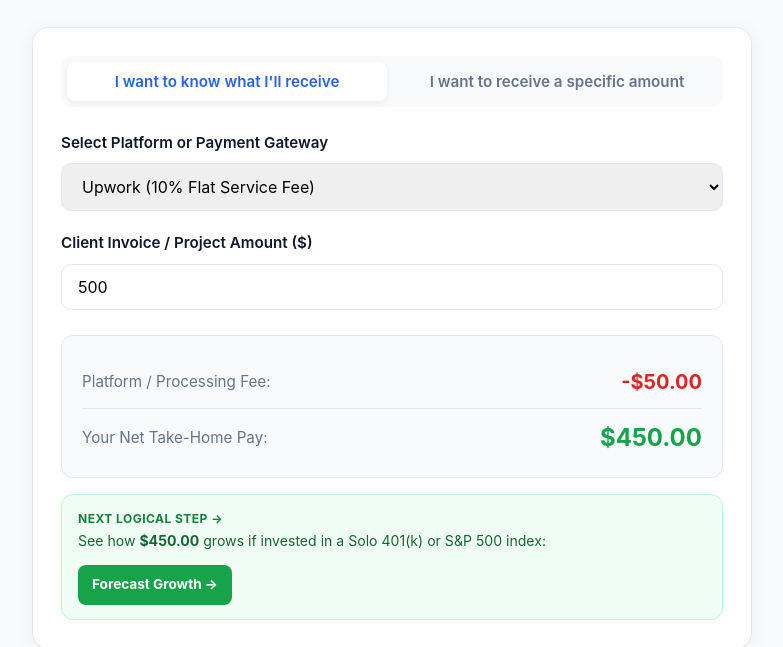
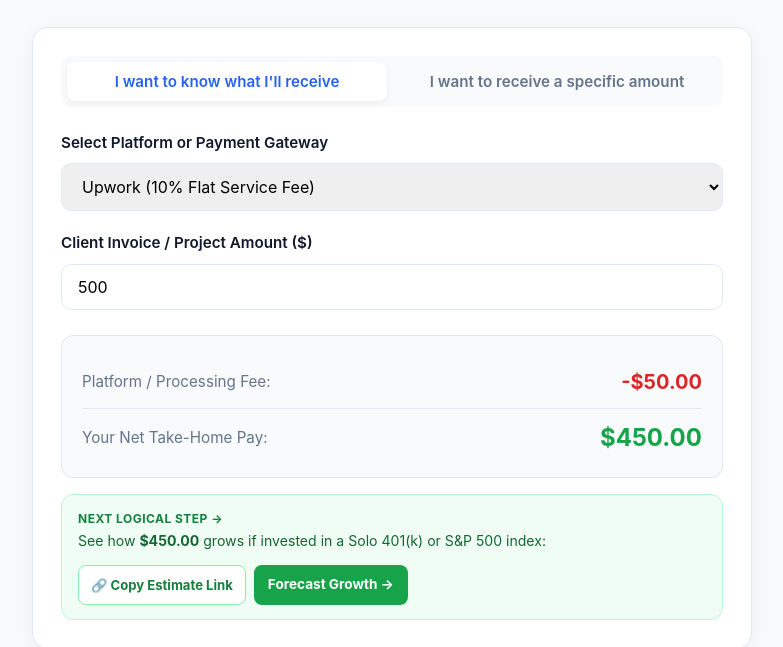
Before and after one commit to valeryivch-maker/freelance-fee-calculator, a plain HTML site: page index.html in a window 1280 px wide. Shown: the part 173-820 px from the top of the page, without its empty margins (248-1031 px from the left). Drawn offline with Linux system fonts and the light colour scheme.

Commit message:
Add files via upload

```diff
--- a/index.html
+++ b/index.html
@@ -135,9 +135,13 @@
                 <strong style="display:block; font-size:0.75rem; text-transform:uppercase; letter-spacing:0.04em; color:#15803d; margin-bottom:2px;">Next Logical Step &rarr;</strong>
                 See how <strong id="next-step-amt">$450.00</strong> grows if invested in a Solo 401(k) or S&amp;P 500 index:
             </div>
-            <a href="#" id="next-step-link" target="_blank" rel="noopener" style="background:#16a34a; color:#ffffff; text-decoration:none; font-weight:700; font-size:0.85rem; padding:9px 14px; border-radius:8px; white-space:nowrap;">Forecast Growth &rarr;</a>
+            <div style="display:flex; gap:8px; flex-wrap:wrap;">
+                <button type="button" id="share-est-btn" onclick="copyShareLink()" style="background:#ffffff; color:#15803d; border:1px solid #86efac; font-weight:700; font-size:0.82rem; padding:8px 12px; border-radius:8px; cursor:pointer; white-space:nowrap;">&#128279; Copy Estimate Link</button>
+                <a href="#" id="next-step-link" target="_blank" rel="noopener" style="background:#16a34a; color:#ffffff; text-decoration:none; font-weight:700; font-size:0.85rem; padding:9px 14px; border-radius:8px; white-space:nowrap;">Forecast Growth &rarr;</a>
+            </div>
         </div>
     </div>
+
 
 
         <div class="cpa-box">
@@ -281,7 +285,18 @@
         }
     }
 
+    function copyShareLink() {
+        const platform = document.getElementById('platform').value || 'upwork';
+        const amount = document.getElementById('amount').value || 500;
+        const url = window.location.origin + window.location.pathname + '?platform=' + encodeURIComponent(platform) + '&amount=' + encodeURIComponent(amount) + '&mode=' + encodeURIComponent(mode);
+        navigator.clipboard.writeText(url).then(() => {
+            const btn = document.getElementById('share-est-btn');
+            if (btn) { btn.innerHTML = '&#10003; Link Copied!'; setTimeout(() => { btn.innerHTML = '&#128279; Copy Estimate Link'; }, 1800); }
+        });
+    }
+
     (function initFromUrl() {
+
         const params = new URLSearchParams(window.location.search);
         const pPlatform = params.get('platform');
         const pAmount = params.get('amount');
```
